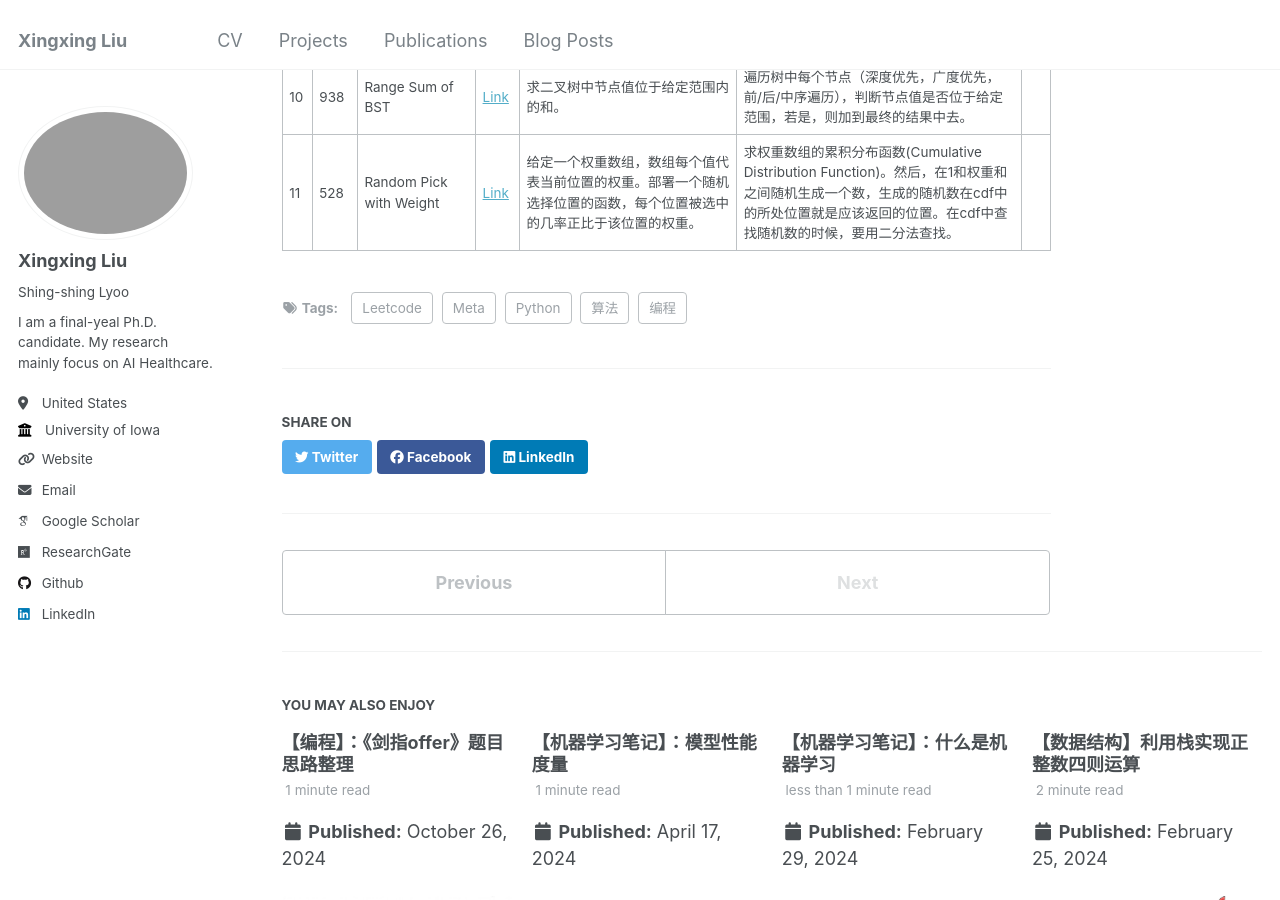
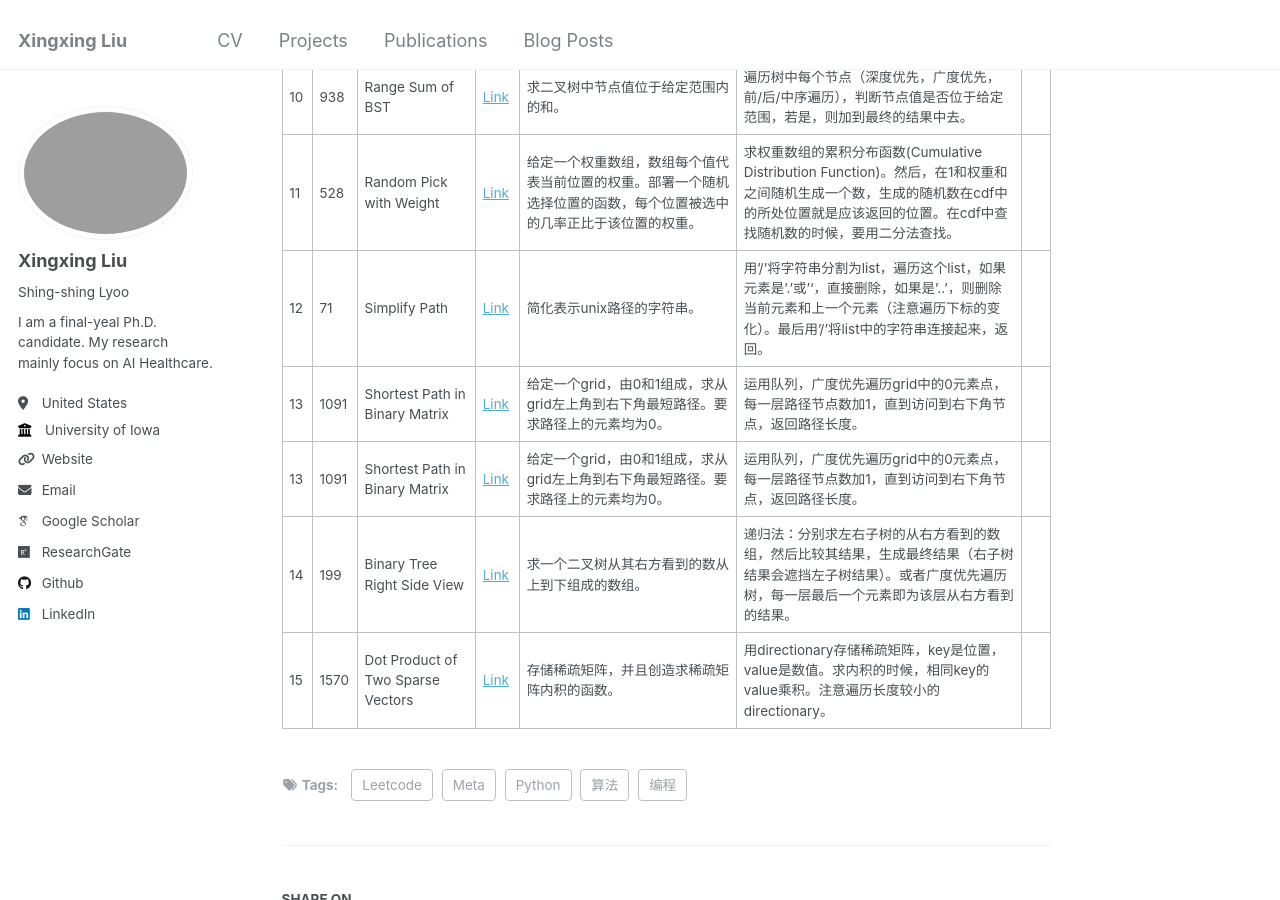
Before and after one commit to xxliu1996/xxliu1996.github.io, a Jekyll site: the page built from _posts/2024-11-10-blog-leetcode-meta.md, in a window 1280 px wide and 900 px high, scrolled down 1961 px. Built offline with Jekyll 4.4.1, drawn with Linux system fonts in a browser that asks for light colours; some web fonts are replaced; some of the changed text lies outside the part shown.

Commit message:
update blog 2024-blog-leetcode-meta

```diff
--- a/_posts/2024-11-10-blog-leetcode-meta.md
+++ b/_posts/2024-11-10-blog-leetcode-meta.md
@@ -26,3 +26,8 @@ tags:
 |9|236|Lowest Common Ancestor of a Binary Tree|[Link](https://leetcode.com/problems/lowest-common-ancestor-of-a-binary-tree/description/)|求二叉树中两个节点p和q的最低共同祖先节点。|最小公共子节点拥有一个特性：其左右子树分别包含p和q。所以，首先判断当前节点是不是p或者q中的一个，如果是，则返回当前节点。否则，判断当前节点左右子树分别包含p和q，如果是，则当前节点即为p和q最低共同祖先。||
 |10|938|Range Sum of BST|[Link](https://leetcode.com/problems/range-sum-of-bst/description/)|求二叉树中节点值位于给定范围内的和。|遍历树中每个节点（深度优先，广度优先，前/后/中序遍历），判断节点值是否位于给定范围，若是，则加到最终的结果中去。||
 |11|528|Random Pick with Weight|[Link](https://leetcode.com/problems/random-pick-with-weight/description/)|给定一个权重数组，数组每个值代表当前位置的权重。部署一个随机选择位置的函数，每个位置被选中的几率正比于该位置的权重。|求权重数组的累积分布函数(Cumulative Distribution Function)。然后，在1和权重和之间随机生成一个数，生成的随机数在cdf中的所处位置就是应该返回的位置。在cdf中查找随机数的时候，要用二分法查找。||
+|12|71|Simplify Path|[Link](https://leetcode.com/problems/simplify-path/description/)|简化表示unix路径的字符串。|用'/'将字符串分割为list，遍历这个list，如果元素是'.'或''，直接删除，如果是'..'，则删除当前元素和上一个元素（注意遍历下标的变化）。最后用'/'将list中的字符串连接起来，返回。||
+|13|1091|Shortest Path in Binary Matrix|[Link](https://leetcode.com/problems/shortest-path-in-binary-matrix/description/)|给定一个grid，由0和1组成，求从grid左上角到右下角最短路径。要求路径上的元素均为0。|运用队列，广度优先遍历grid中的0元素点，每一层路径节点数加1，直到访问到右下角节点，返回路径长度。||
+|13|1091|Shortest Path in Binary Matrix|[Link](https://leetcode.com/problems/shortest-path-in-binary-matrix/description/)|给定一个grid，由0和1组成，求从grid左上角到右下角最短路径。要求路径上的元素均为0。|运用队列，广度优先遍历grid中的0元素点，每一层路径节点数加1，直到访问到右下角节点，返回路径长度。||
+|14|199|Binary Tree Right Side View|[Link](https://leetcode.com/problems/binary-tree-right-side-view/description/)|求一个二叉树从其右方看到的数从上到下组成的数组。|递归法：分别求左右子树的从右方看到的数组，然后比较其结果，生成最终结果（右子树结果会遮挡左子树结果）。或者广度优先遍历树，每一层最后一个元素即为该层从右方看到的结果。||
+|15|1570|Dot Product of Two Sparse Vectors|[Link](https://leetcode.com/problems/dot-product-of-two-sparse-vectors/description/)|存储稀疏矩阵，并且创造求稀疏矩阵内积的函数。|用directionary存储稀疏矩阵，key是位置，value是数值。求内积的时候，相同key的value乘积。注意遍历长度较小的directionary。||
```
